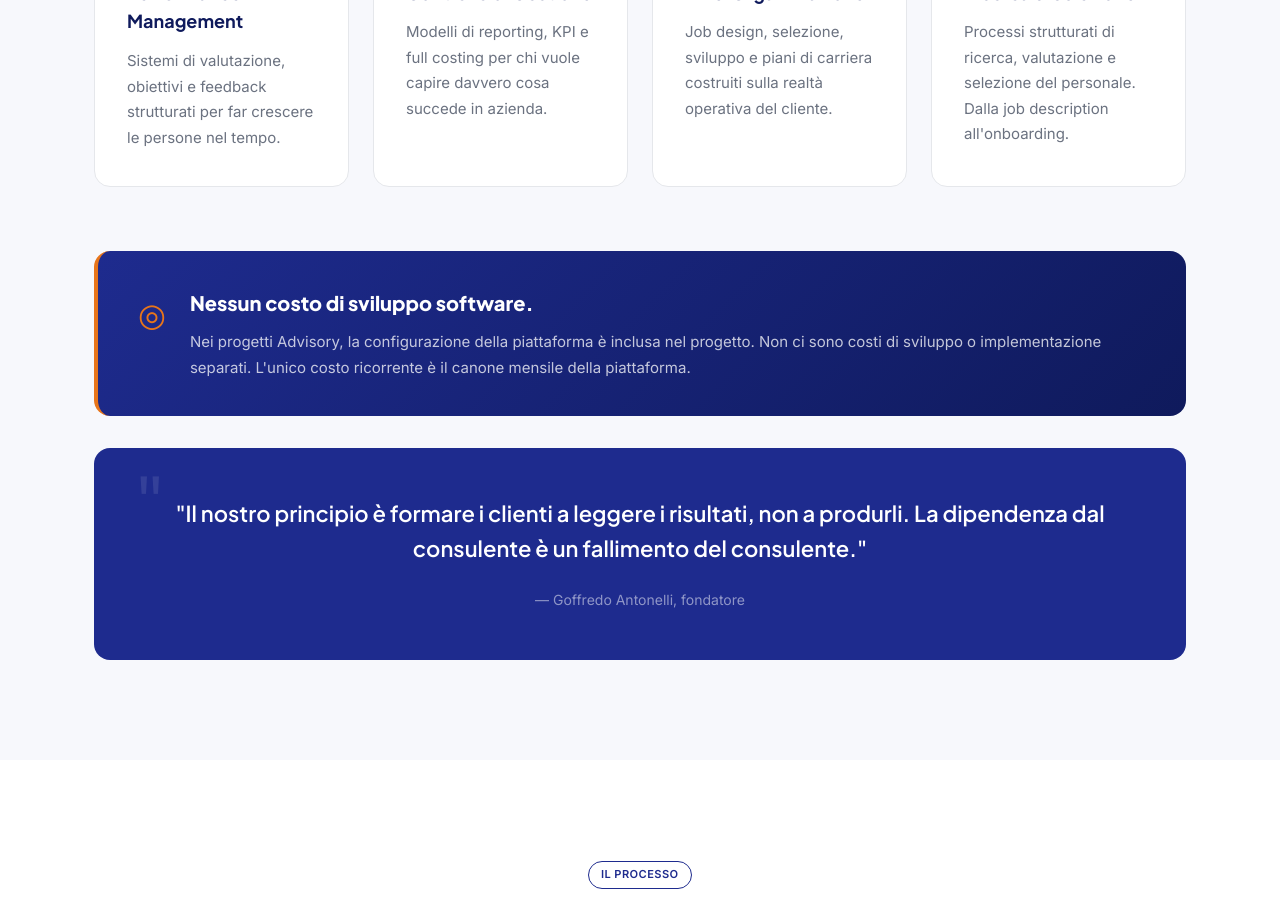
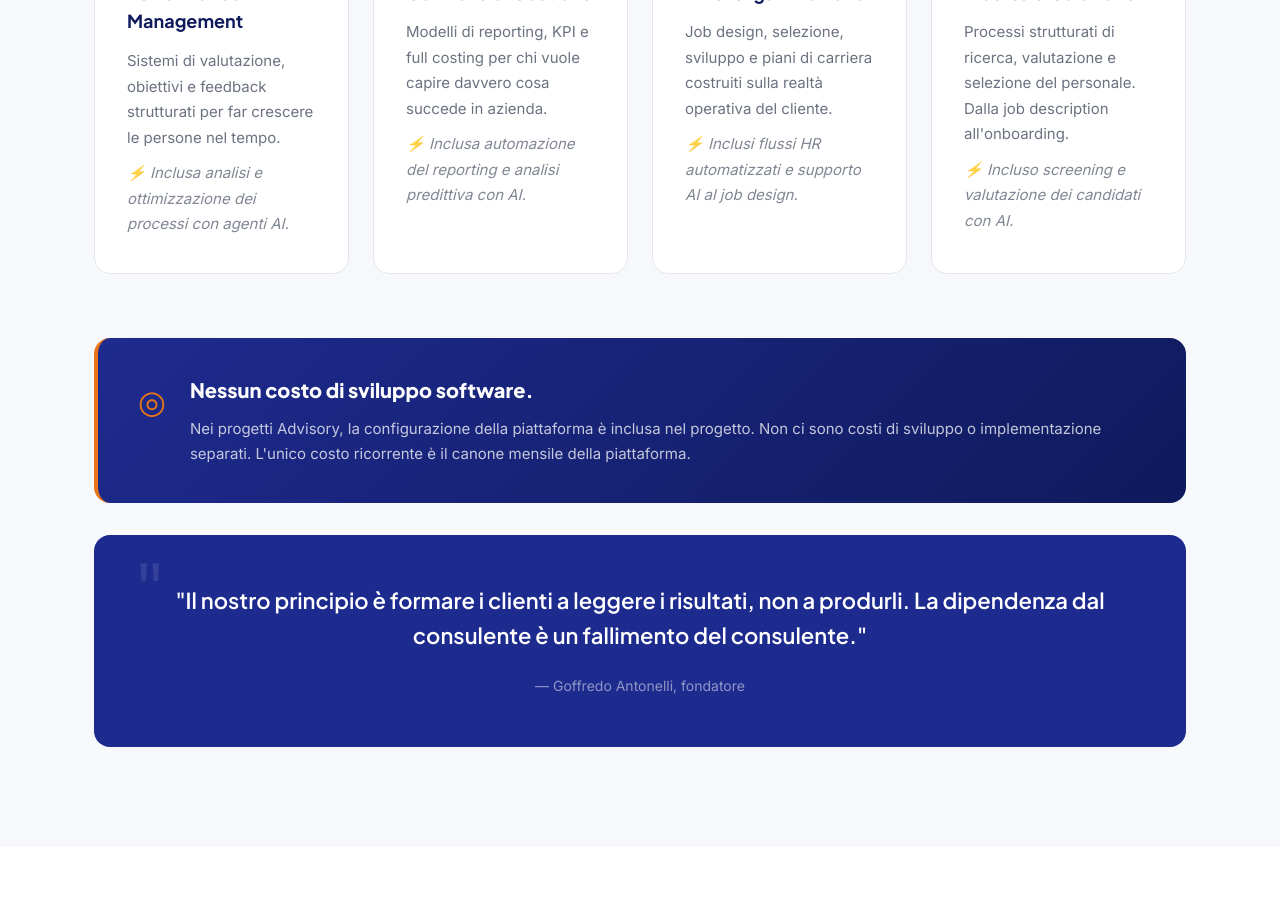
Before and after one commit to goantonelli-creator/matesis-site, a React (Vite) app: page / in a window 1280 px wide. Shown: the part 1340-2256 px from the top of the page. Built offline with nearby package versions, Linux system fonts and the light colour scheme.

Commit message:
feat: righe AI su card Advisory

```diff
--- a/src/App.css
+++ b/src/App.css
@@ -943,3 +943,10 @@
 @media (max-width: 768px) {
   .demo-form__row { grid-template-columns: 1fr; }
 }
+.advisory__ai {
+  font-size: 0.78rem;
+  color: #E8751A;
+  font-style: italic;
+  margin-top: 10px;
+  opacity: 0.85;
+}
--- a/src/App.jsx
+++ b/src/App.jsx
@@ -82,10 +82,10 @@ function Hero() {
 
 function Advisory() {
   const services = [
-    { icon: '◈', title: 'Performance Management', desc: 'Sistemi di valutazione, obiettivi e feedback strutturati per far crescere le persone nel tempo.' },
-    { icon: '◉', title: 'Controllo di Gestione', desc: 'Modelli di reporting, KPI e full costing per chi vuole capire davvero cosa succede in azienda.' },
-    { icon: '◐', title: 'HR & Organizzazione', desc: 'Job design, selezione, sviluppo e piani di carriera costruiti sulla realtà operativa del cliente.' },
-    { icon: '◑', title: 'Ricerca & Selezione', desc: 'Processi strutturati di ricerca, valutazione e selezione del personale. Dalla job description all\'onboarding.' },
+    { icon: '◈', title: 'Performance Management', desc: 'Sistemi di valutazione, obiettivi e feedback strutturati per far crescere le persone nel tempo.', ai: 'Inclusa analisi e ottimizzazione dei processi con agenti AI.' },
+    { icon: '◉', title: 'Controllo di Gestione', desc: 'Modelli di reporting, KPI e full costing per chi vuole capire davvero cosa succede in azienda.', ai: 'Inclusa automazione del reporting e analisi predittiva con AI.' },
+    { icon: '◐', title: 'HR & Organizzazione', desc: 'Job design, selezione, sviluppo e piani di carriera costruiti sulla realtà operativa del cliente.', ai: 'Inclusi flussi HR automatizzati e supporto AI al job design.' },
+    { icon: '◑', title: 'Ricerca & Selezione', desc: "Processi strutturati di ricerca, valutazione e selezione del personale. Dalla job description all'onboarding.", ai: 'Incluso screening e valutazione dei candidati con AI.' },
   ]
   return (
     <section className="advisory" id="advisory">
@@ -101,6 +101,7 @@ function Advisory() {
               <span className="advisory__icon">{s.icon}</span>
               <h3>{s.title}</h3>
               <p>{s.desc}</p>
+              <p className="advisory__ai">⚡ {s.ai}</p>
             </div>
           ))}
         </div>
@@ -124,7 +125,7 @@ function ComeFunziona() {
     {
       num: '01',
       title: 'Diagnosi',
-      desc: 'Analizziamo l\'organizzazione: struttura, processi, KPI esistenti, maturità HR. Capiamo dove si perde valore.',
+      desc: "Analizziamo l'organizzazione: struttura, processi, KPI esistenti, maturità HR. Capiamo dove si perde valore.",
       icon: '◎',
     },
     {
@@ -136,13 +137,13 @@ function ComeFunziona() {
     {
       num: '03',
       title: 'Attivazione',
-      desc: 'Configuriamo Matesis Platform sui parametri definiti. People e Analytics vengono impostati sulla realtà specifica dell\'azienda.',
+      desc: "Configuriamo Matesis Platform sui parametri definiti. People e Analytics vengono impostati sulla realtà specifica dell'azienda.",
       icon: '⊞',
     },
     {
       num: '04',
       title: 'Autonomia',
-      desc: 'L\'azienda gestisce i cicli di valutazione e il controllo in autonomia. Restiamo disponibili per evoluzione e supporto.',
+      desc: "L'azienda gestisce i cicli di valutazione e il controllo in autonomia. Restiamo disponibili per evoluzione e supporto.",
       icon: '◉',
     },
   ]
@@ -480,7 +481,7 @@ function ModuliAggiuntivi() {
   ]
   const roadmap = [
     { tag: 'Matesis Finance', desc: 'Cash flow operativo, analisi costi/ricavi e gestione finanziaria.' },
-    { tag: 'Matesis Academy', desc: 'Piattaforma per la gestione e l\'erogazione della formazione aziendale.' },
+    { tag: 'Matesis Academy', desc: "Piattaforma per la gestione e l'erogazione della formazione aziendale." },
   ]
 
   return (
```
